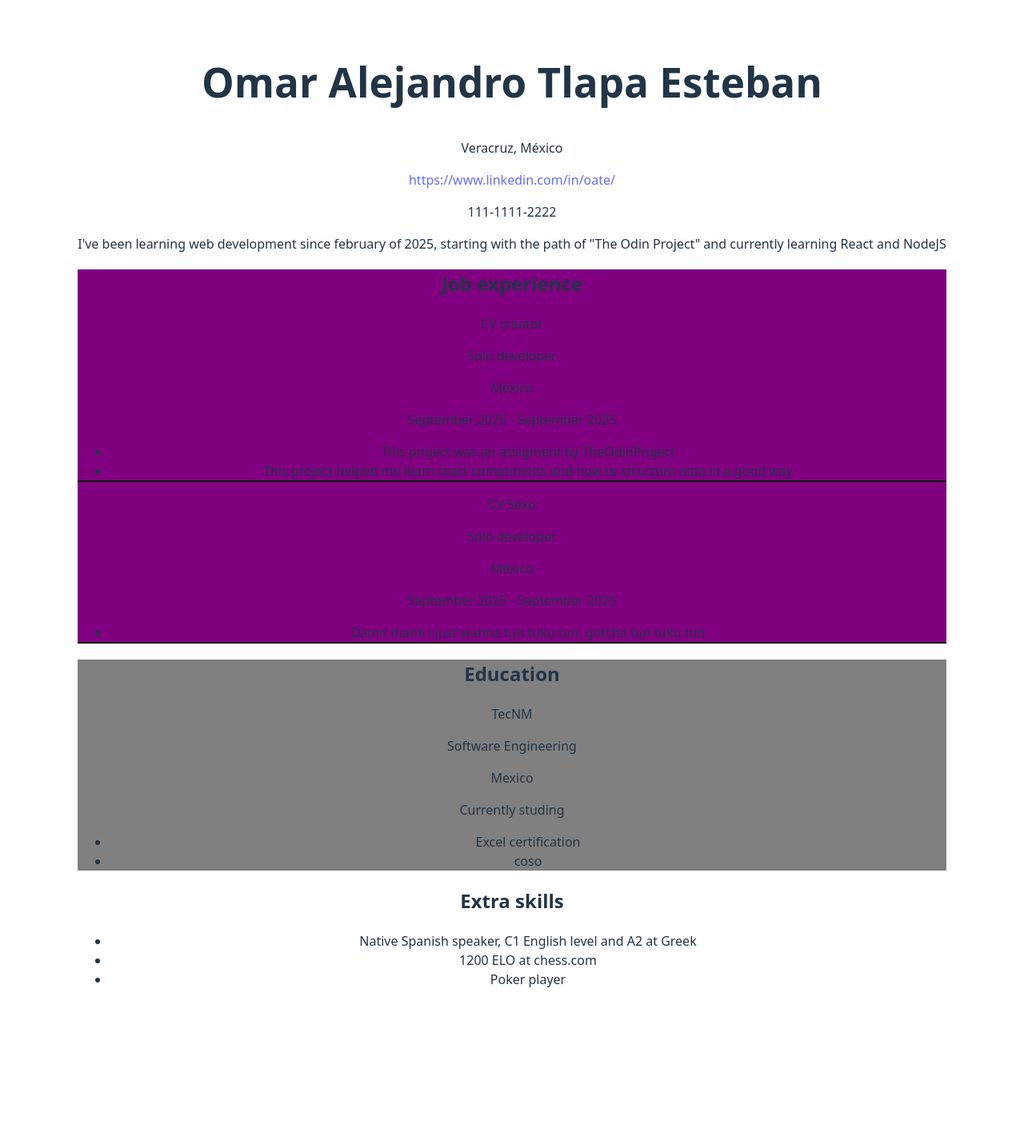
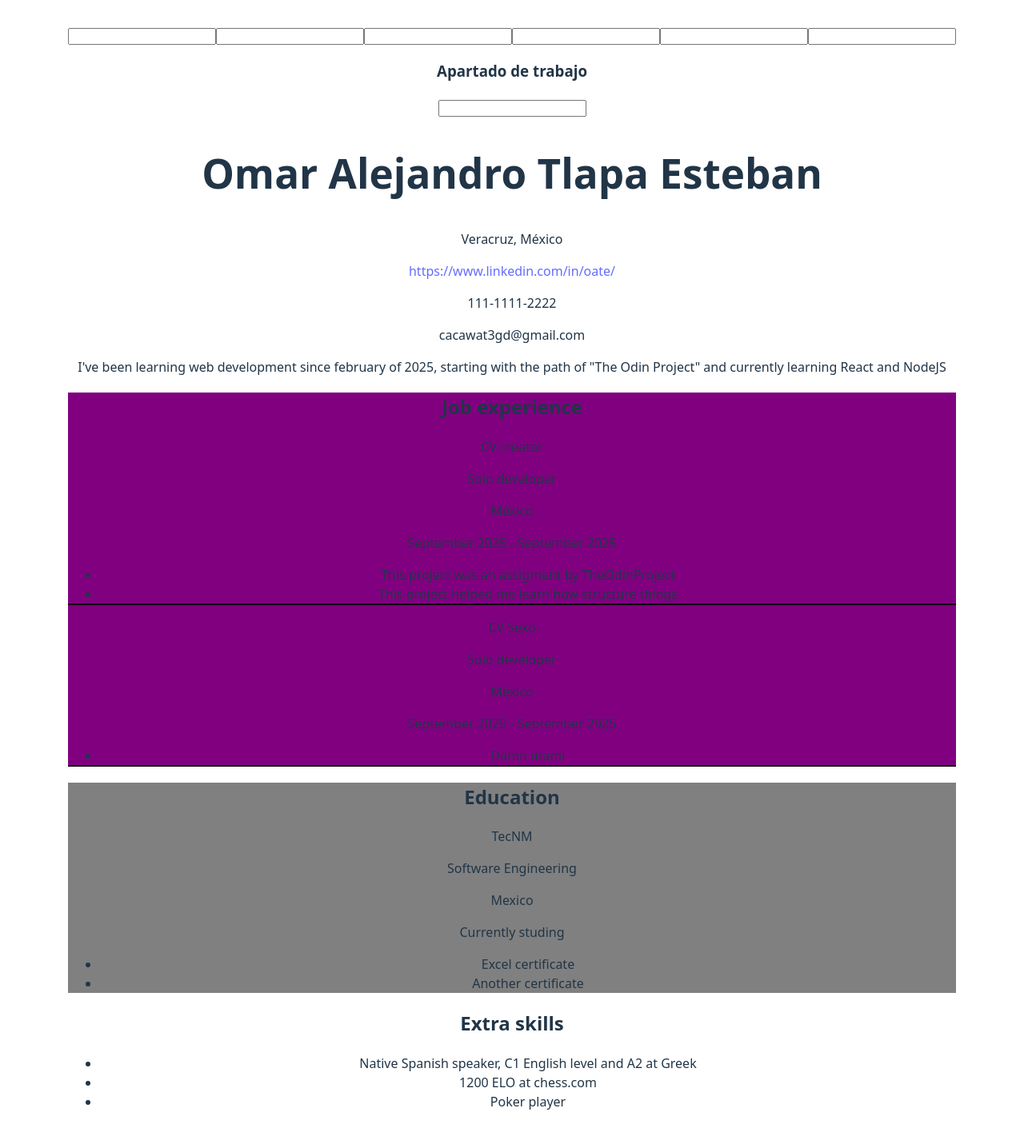
Before and after one commit to ccwt3/CV-generator, a React (Vite) app: page / in a window 1280 px wide. Shown: the top 1426 px of the page at 80% size. Before the commit the page ends 1285 px from the top, so only its background shows below. Built offline with nearby package versions, Linux system fonts and the light colour scheme.

Commit message:
reformed part of the components and the info structure to being compatible with keys and id

```diff
--- a/src/App.jsx
+++ b/src/App.jsx
@@ -1,13 +1,14 @@
 import { useState } from "react";
-// estilos
+// styles
 import "./App.css";
 import "./styles/experience.css"
 import "./styles/education.css"
-// componentes
+// components
 import HeaderInfo from "./components/header";
 import Experience from "./components/experience";
 import Education from "./components/education";
 import Skills from "./components/skills";
+import AllTheInputs from "./components/inputs";
 
 function App() {
   const [headerData, setHeaderData] = useState(
@@ -24,51 +25,93 @@ function App() {
 
   const [experience, setExperience] = useState([
     {
+      key: crypto.randomUUID(),
       company: 'CV creator',
       position: 'Solo developer',
       place: 'México',
       period: 'September 2025 - September 2025',
 
       bullet: [
-        'This project was an assigment by TheOdinProject',
-        'This project helped me learn react components and how to structure data in a good way'
+        {
+          key: crypto.randomUUID(),
+          text: 'This project was an assigment by TheOdinProject'
+        },
+        {
+          key: crypto.randomUUID(),
+          text: 'This project helped me learn how structure things'
+        }
       ]
     },
     {
+      key: crypto.randomUUID(),
       company: 'CV Sexo',
       position: 'Solo developer',
       place: 'México',
       period: 'September 2025 - September 2025',
 
       bullet: [
-        'Damn mami i just wanna tun tuku tun, gotcha tun tuku tun',
+        {
+          key: crypto.randomUUID(),
+          text: 'Damn mami'
+        }
       ]
     }
   ])
 
   const [education, setEducation] = useState([
     {
+      key: crypto.randomUUID(),
       institution: 'TecNM',
       place: 'Mexico',
       major: 'Software Engineering',
       gen: 'Currently studing',
 
       certifications: [
-        'Excel certification', 'coso'
+        {
+          key: crypto.randomUUID(),
+          text: 'Excel certificate'
+        },
+        {
+          key: crypto.randomUUID(),
+          text: 'Another certificate'
+        }
       ]
     }
   ])
 
   const [skills, setSkills] = useState(
     [
-      'Native Spanish speaker, C1 English level and A2 at Greek',
-      '1200 ELO at chess.com',
-      'Poker player'
+      {
+        key: crypto.randomUUID(),
+        text: 'Native Spanish speaker, C1 English level and A2 at Greek'
+      },
+      {
+        key: crypto.randomUUID(),
+        text: '1200 ELO at chess.com'
+      },
+      {
+        key: crypto.randomUUID(),
+        text: 'Poker player'
+      }
     ]
   )
 
   return (
     <>
+      <AllTheInputs
+        setHeader={setHeaderData}
+        headerData={headerData}
+
+        setExperience={setExperience}
+        experienceData={experience}
+
+        setEducation={setEducation}
+        educationData={education}
+
+        setSkills={setSkills}
+        skillsData={skills}
+      />
+
       <HeaderInfo data={headerData} />
       <Experience data={experience} />
       <Education data={education} />
--- a/src/components/education.jsx
+++ b/src/components/education.jsx
@@ -4,7 +4,7 @@ function ListFragment(bulletList) {
   return (
     <>
       {
-        bulletList.map(point => <li>{point}</li>)
+        bulletList.map(point => <li key={point.key}>{point.text}</li>)
       }
     </>
   )
@@ -41,7 +41,7 @@ export default function Education( {data} ) {
     <div className="education">
       <h2>Education</h2>
       {
-        data.map(school => <SchoolFragment data={school} />)
+        data.map(school => <SchoolFragment data={school} key={school.key}/>)
       }
     </div>
   )
--- a/src/components/experience.jsx
+++ b/src/components/experience.jsx
@@ -4,7 +4,7 @@ function ListFragment(bulletList) {
   return (
     <>
       {
-        bulletList.map(point => <li>{point}</li>)
+        bulletList.map(point => <li key={point.key}>{point.text}</li>)
       }
     </>
   )
@@ -39,7 +39,7 @@ export default function Experience( {data} ) {
     <div className="job_experience">
       <h2>Job experience</h2>
       {
-        data.map(job => <JobFragment data={job} />)
+        data.map((job) => <JobFragment data={job} key={job.key}/>)
       }
     </div>
   )
--- a/src/components/header.jsx
+++ b/src/components/header.jsx
@@ -8,7 +8,7 @@ export default function HeaderInfo({data}) {
         <p>{data.direction}</p>
         <a>{data.linkedIn}</a>
         <p>{data.phone}</p>
-        <p>{data.emai}</p>
+        <p>{data.email}</p>
       </div>
 
       <p className="header__description">{data.description}</p>
--- /dev/null
+++ b/src/components/inputs.jsx
@@ -0,0 +1,45 @@
+export default function AllTheInputs(
+  {
+    setHeader,
+    headerData,
+    setExperience,
+    experienceData,
+    setEducation,
+    educationData,
+    setSkills,
+    skillsData
+  }
+) {
+
+  function changeHeader(event) {
+    setHeader({
+      ...headerData,
+      [event.target.name] : event.target.value
+    })
+  }
+
+  function changeExperience(event) {
+    console.log("se ejecuta")
+    setExperience({
+      ...experienceData,
+      [event.target.name] : event.target.value
+    })
+  }
+
+  //! AND ADD KEYS
+
+  return (
+    <>
+      <input type="text" name="name" onChange={changeHeader}/>
+      <input type="text" name="direction" onChange={changeHeader}/>
+      <input type="text" name="linkedIn" onChange={changeHeader}/>
+      <input type="text" name="phone" onChange={changeHeader}/>
+      <input type="text" name="email" onChange={changeHeader}/>
+      <input type="text" name="description" onChange={changeHeader}/>
+
+      <h3>Apartado de trabajo</h3>
+
+      <input type="text" name="company" onChange={changeExperience}/>
+    </>
+  )
+}
--- a/src/components/skills.jsx
+++ b/src/components/skills.jsx
@@ -11,7 +11,7 @@ export default function Skills ( {data} ) {
       <h2>Extra skills</h2>
       <ul>
         {
-          data.map(e => <List data={e} />)
+          data.map(e => <List key={e.key} data={e.text} />)
         }
       </ul>
     </div>
```
